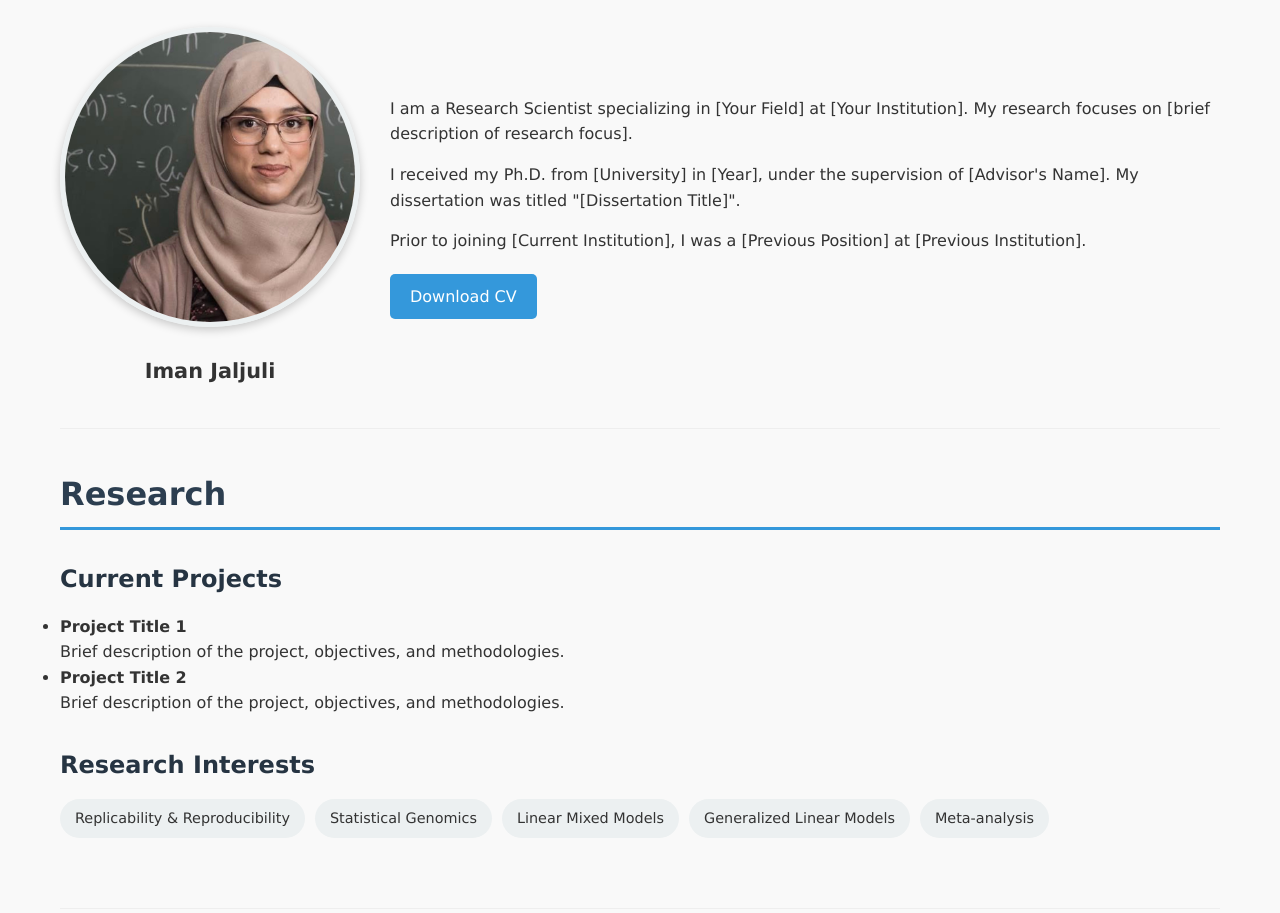
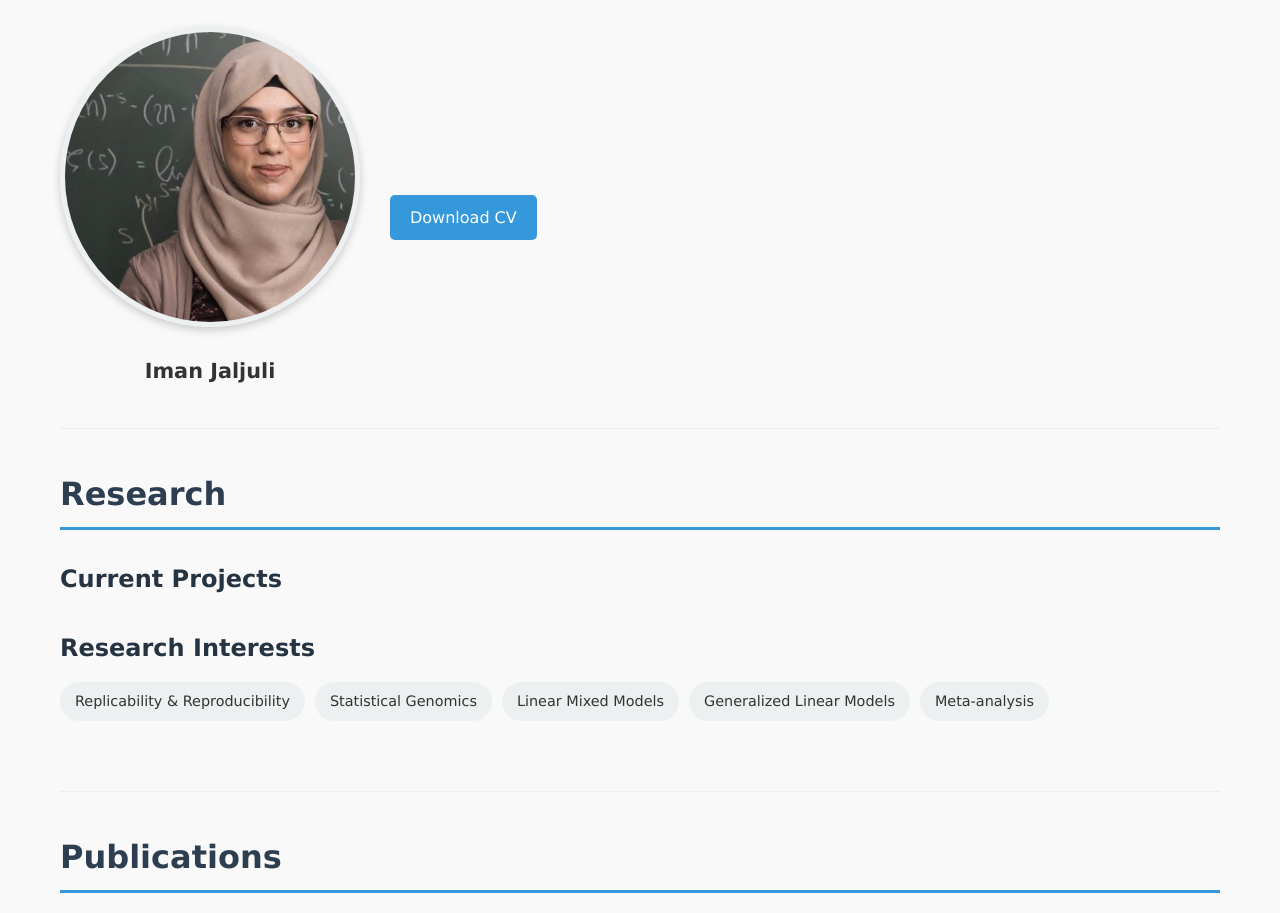
Before and after one commit to IJaljuli/IJaljuli.github.io, a plain HTML site: page index.html in a window 1280 px wide. Shown: the part 352-1265 px from the top of the page. Drawn offline with Linux system fonts and the light colour scheme.

Commit message:
Update index.html

```diff
--- a/index.html
+++ b/index.html
@@ -38,9 +38,9 @@
                     <p class="img-subtitle">Iman Jaljuli</p>
                 </div>
                 <div class="bio">
-                    <p>I am a Research Scientist specializing in [Your Field] at [Your Institution]. My research focuses on [brief description of research focus].</p>
+<!--                     <p>I am a Research Scientist specializing in [Your Field] at [Your Institution]. My research focuses on [brief description of research focus].</p>
                     <p>I received my Ph.D. from [University] in [Year], under the supervision of [Advisor's Name]. My dissertation was titled "[Dissertation Title]".</p>
-                    <p>Prior to joining [Current Institution], I was a [Previous Position] at [Previous Institution].</p>
+                    <p>Prior to joining [Current Institution], I was a [Previous Position] at [Previous Institution].</p> -->
                     <div class="cv-download">
                         <a href="cv.pdf" target="_blank" class="button">Download CV</a>
                     </div>
@@ -52,7 +52,7 @@
             <h2>Research</h2>
             <div class="research-item">
                 <h3>Current Projects</h3>
-                <ul>
+<!--                 <ul>
                     <li>
                         <strong>Project Title 1</strong>
                         <p>Brief description of the project, objectives, and methodologies.</p>
@@ -61,7 +61,7 @@
                         <strong>Project Title 2</strong>
                         <p>Brief description of the project, objectives, and methodologies.</p>
                     </li>
-                </ul>
+                </ul> -->
             </div>
             <div class="research-item">
                 <h3>Research Interests</h3>
```
